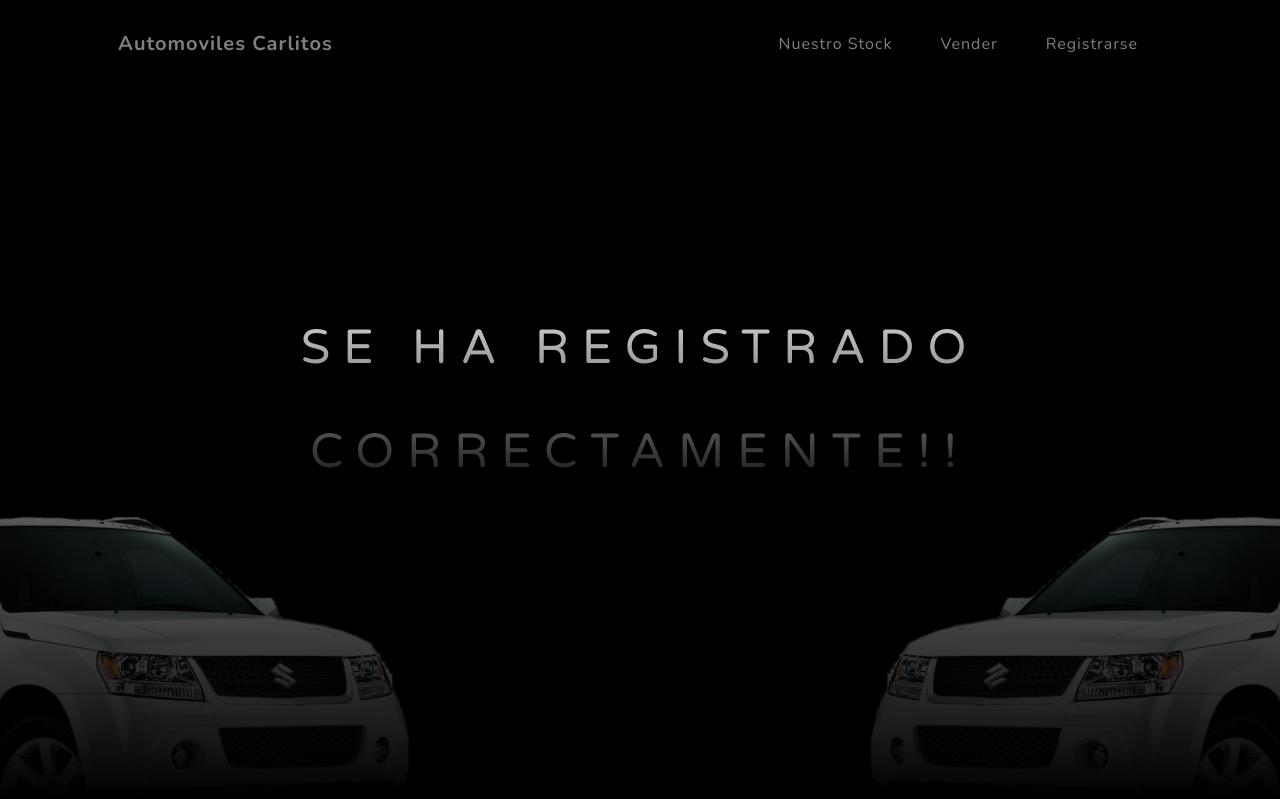
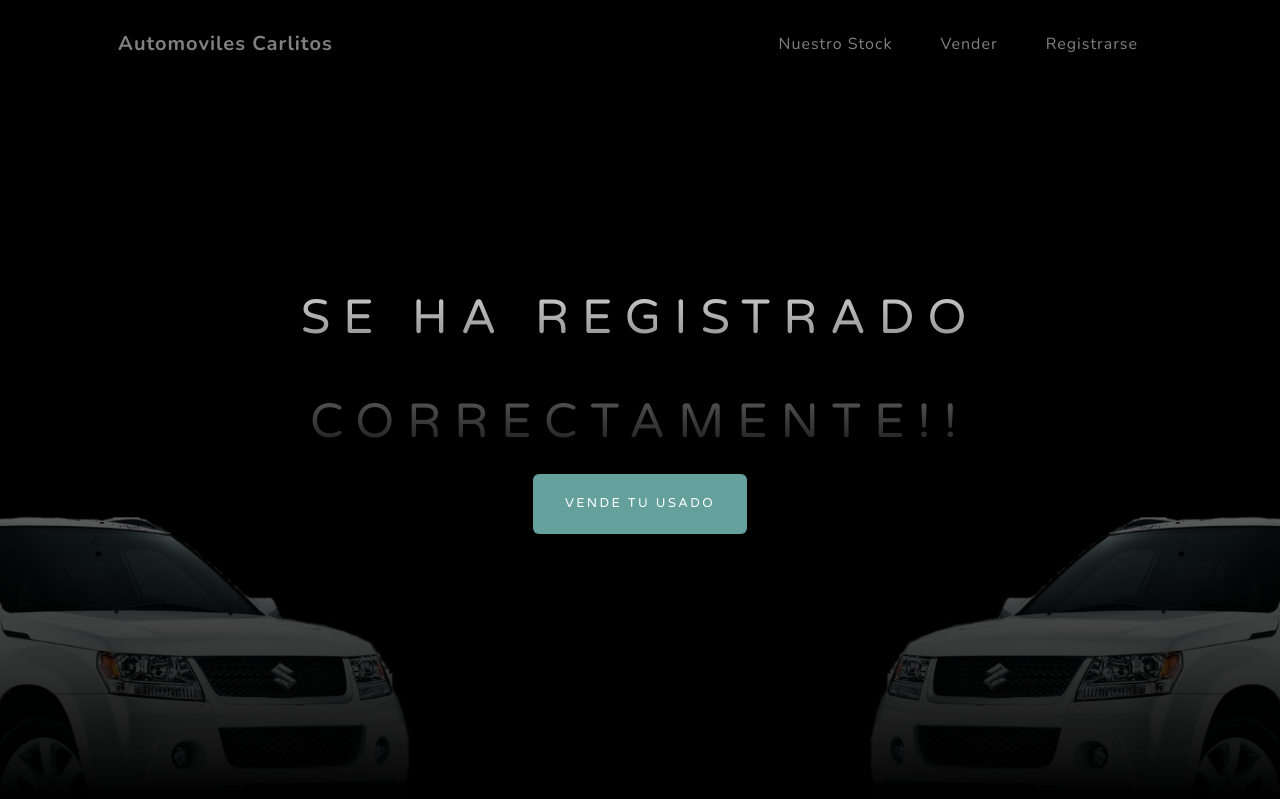
Before and after one commit to Mateosacco99/TuPrimeraPagina-Sacco, a Django app: page /Registrado/ in a window 1280 px wide. Shown: the top 799 px of the page. Run offline with Django 4.2, Linux system fonts and the light colour scheme; some libraries are stand-ins or nearby versions.

Commit message:
Commit 1.2

```diff
--- a/AppDB/templates/registrado.html
+++ b/AppDB/templates/registrado.html
@@ -4,5 +4,6 @@
 {% block contenidoQueCambia%}
 
 <h1 class="mx-auto my-0 text-uppercase" style="font-size: 3rem;"> Se ha registrado correctamente!!</h1>
+<a class="btn btn-primary" href="/Vender">Vende tu usado</a>
 
 {% endblock contenidoQueCambia%}
```
Also changed, not shown: README.md, db.sqlite3.
